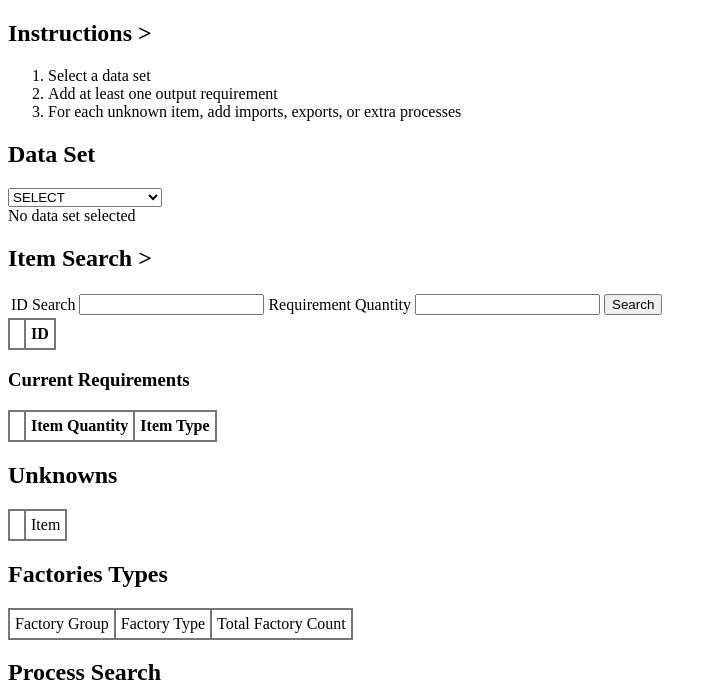
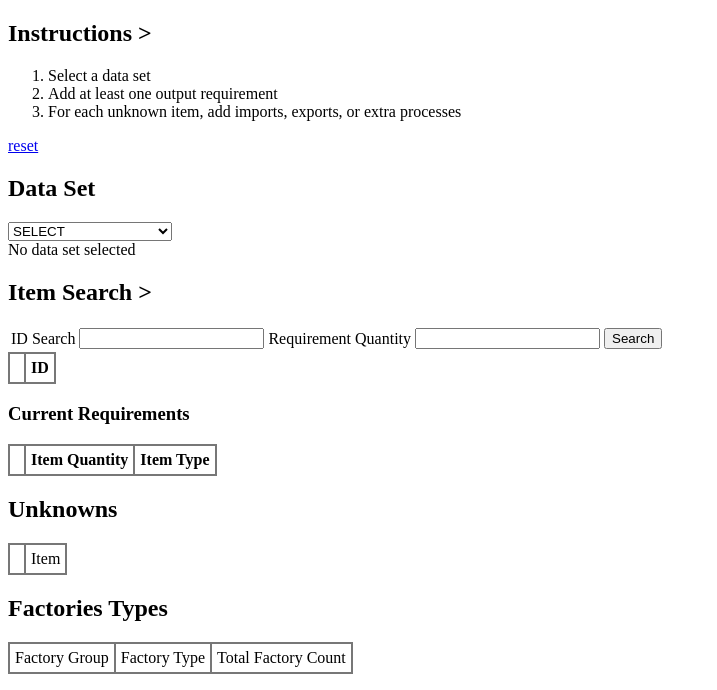
Before and after one commit to CandleCandle/process-mgmt-ui, a website built with webpack: page docs/index.html in a window 1280 px wide. Shown: the top 690 px of the page, without its empty margins (0-717 px from the left). Built offline with nearby package versions, Linux system fonts and the light colour scheme.

Commit message:
Add reset; add modapack

```diff
--- a/docs/index.html
+++ b/docs/index.html
@@ -35,6 +35,9 @@
                 <li>Add at least one output requirement</li>
                 <li>For each unknown item, add imports, exports, or extra processes</li>
             </ol>
+        </div>
+        <div>
+            <a href="javascript:window.location.href=window.location.href.replace(/#.*/, '')">reset</a>
         </div>
     </section>
 
--- a/src/index.js
+++ b/src/index.js
@@ -603,6 +603,7 @@ let data_sets = [
     new DataSet('factorio-py-1.1.53', 'Factorio PY (1.1.53)', modifier_styles['a'], modifier_styles['a']),
     new DataSet('factorio-ff-1.1.76', 'Factorio FF (1.1.76)', modifier_styles['a'], modifier_styles['a']),
     new DataSet('factorio-ff-1.1.94', 'Factorio FF (1.1.94)', modifier_styles['a'], modifier_styles['a']),
+    new DataSet('factorio-1.1.104-very-bz-0.5.1', 'Factorio Very BZ (0.5.1)', modifier_styles['a'], modifier_styles['a']),
     new DataSet('plan-b-terraform', 'Plan B, Terraform', modifier_styles['r'], modifier_styles['r']),
     new DataSet('satisfactory', "Satisfactory", modifier_styles['p'], modifier_styles['p']),
     new DataSet('vt', "Voxel Tycoon", modifier_styles['r'], modifier_styles['r']),
```
